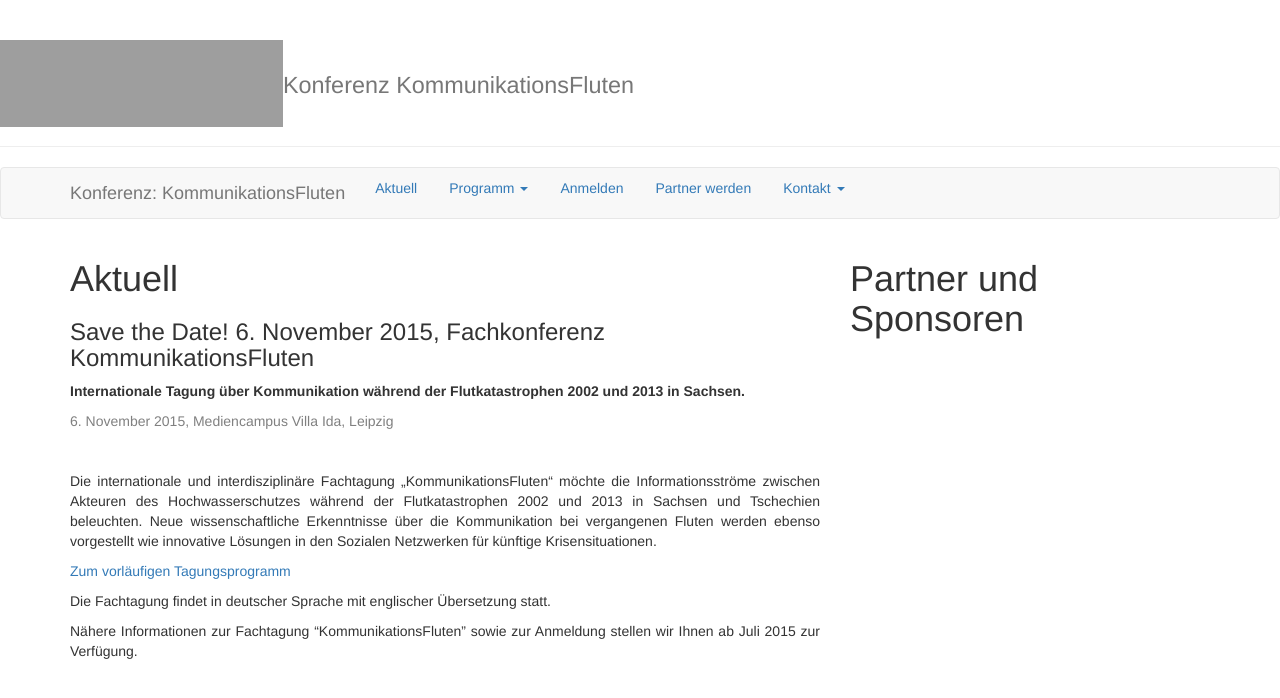
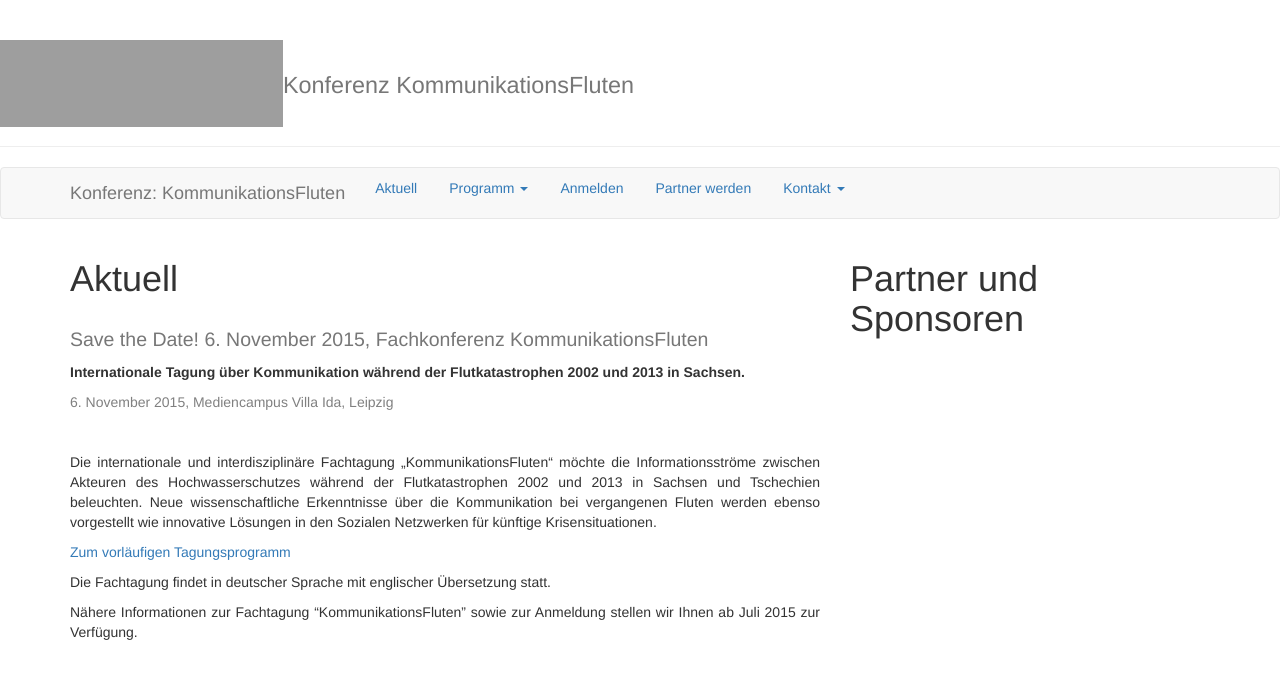
Before and after one commit to susedev/test, a Jekyll site: the page built from konferenz-kommunikationsfluten.html, in a window 1280 px wide. Shown: the top 698 px of the page. Built offline with Jekyll 4.4.1, drawn with Linux system fonts in a browser that asks for light colours; grey boxes are pictures that could not be loaded.

Commit message:
Edit from JekyllCMS

```diff
--- a/konferenz-kommunikationsfluten.html
+++ b/konferenz-kommunikationsfluten.html
@@ -1,7 +1,7 @@
 ---
 title: Aktuell
 ---
-<h3 class="post-title single">Save the Date! 6. November 2015, Fachkonferenz KommunikationsFluten</h3>
+<h2><small>Save the Date! 6. November 2015, Fachkonferenz KommunikationsFluten</small></h2>
 
 <p><strong>Internationale Tagung &uuml;ber Kommunikation w&auml;hrend der Flutkatastrophen 2002 und 2013 in Sachsen.</strong></p>
 
```
